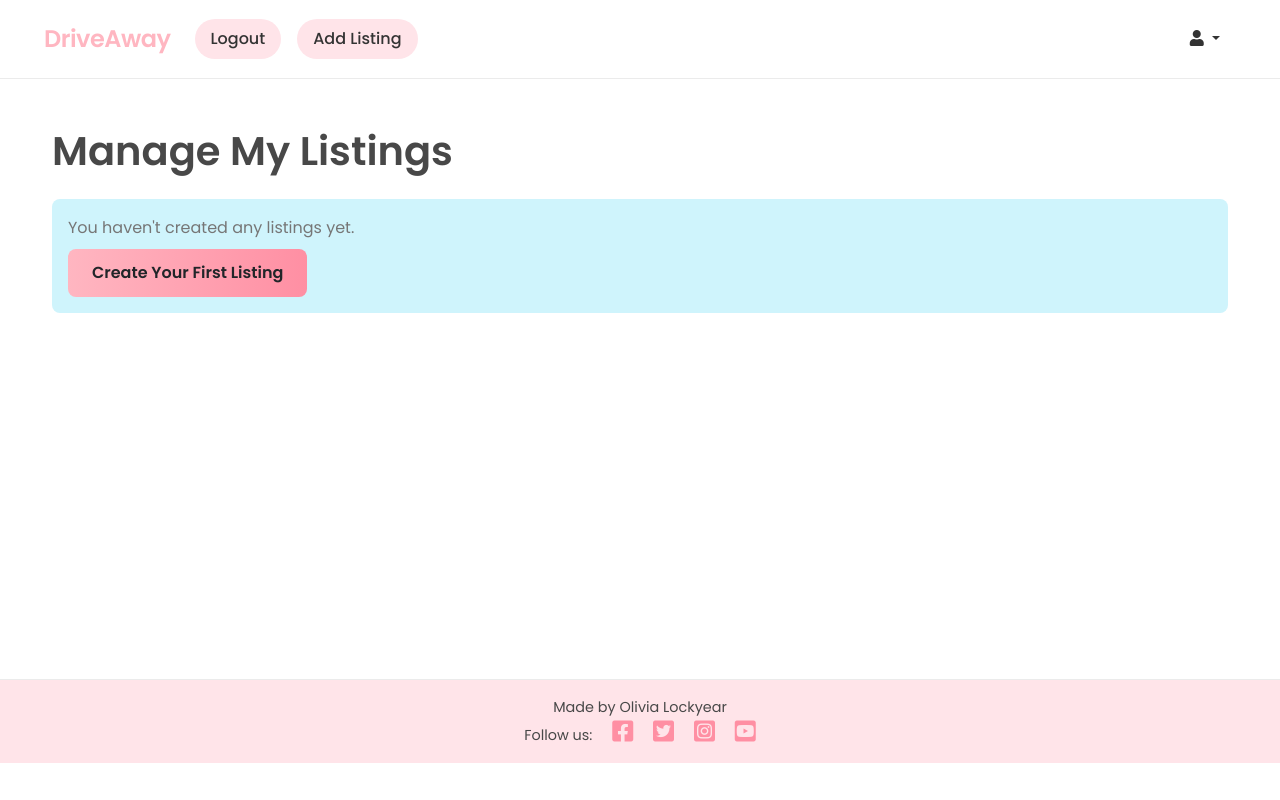
After one commit to livlockyeardev/Capstone-project-Campervan-users, a Django app: page /managelisting/ in a window 1280 px wide. The commit adds this page. Run offline with Django 4.2, Linux system fonts and the light colour scheme; the visitor is signed in with stand-in values (Sample User, id 1); data that the repository does not hold is empty.

Commit message:
add manage listings page

```diff
--- /dev/null
+++ b/listing/templates/listing/manage_listings.html
@@ -0,0 +1,64 @@
+{% extends "base.html" %}
+{% load static %}
+
+{% block content %}
+<div class="container mt-5">
+    <h1 class="mb-4">Manage My Listings</h1>
+
+    {% if listings %}
+        <div class="list-group">
+            {% for listing in listings %}
+            <div class="list-group-item d-flex align-items-center gap-3 py-3">
+                <!-- Left: Image -->
+                <div class="flex-shrink-0">
+                    {% if "placeholder" in listing.featured_image.url %}
+                    <img
+                        src="{% static 'images/default.jpg' %}"
+                        alt="{{ listing.title }}"
+                        class="rounded"
+                        style="width: 80px; height: 80px; object-fit: cover;"
+                    />
+                    {% else %}
+                    <img
+                        src="{{ listing.featured_image.url }}"
+                        alt="{{ listing.title }}"
+                        class="rounded"
+                        style="width: 80px; height: 80px; object-fit: cover;"
+                    />
+                    {% endif %}
+                </div>
+
+                <!-- Center: Title -->
+                <div class="flex-grow-1">
+                    <h5 class="mb-1">{{ listing.title }}</h5>
+                    <p class="text-muted small mb-0">{{ listing.location }}</p>
+                </div>
+
+                <!-- Right: Action Buttons -->
+                <div class="d-flex gap-2 flex-shrink-0">
+                    <!-- Edit Button -->
+                    <a href=""
+                       class="btn btn-sm "
+                       title="Edit listing">
+                        <i class="fas fa-pencil-alt"></i>
+                    </a>
+
+                    <!-- Delete Button -->
+                    <a href=""
+                       class="btn btn-sm"
+                       title="Delete listing"
+                       onclick="return confirm('Are you sure you want to delete this listing?');">
+                        <i class="fas fa-times"></i>
+                    </a>
+                </div>
+            </div>
+            {% endfor %}
+        </div>
+    {% else %}
+        <div class="alert alert-info" role="alert">
+            <p class="mb-2">You haven't created any listings yet.</p>
+            <a href="{% url 'create-listing' %}" class="btn">Create Your First Listing</a>
+        </div>
+    {% endif %}
+</div>
+{% endblock content %}
--- a/listing/urls.py
+++ b/listing/urls.py
@@ -4,4 +4,5 @@ from django.urls import path, include
 urlpatterns = [
     path('', views.ListingList.as_view(), name='home'),
     path('create/', views.ListingCreate.as_view(), name='create-listing'),
+    path('managelisting/', views.ManageListings.as_view(), name='manage-listings'),
 ]
--- a/listing/views.py
+++ b/listing/views.py
@@ -21,3 +21,12 @@ class ListingCreate(LoginRequiredMixin, generic.CreateView):
     def form_valid(self, form):
         form.instance.author = self.request.user
         return super().form_valid(form)
+
+
+class ManageListings(LoginRequiredMixin, generic.ListView):
+    model = Listing
+    template_name = "listing/manage_listings.html"
+    context_object_name = "listings"
+
+    def get_queryset(self):
+        return Listing.objects.filter(author=self.request.user).order_by("-created_on")
--- a/templates/base.html
+++ b/templates/base.html
@@ -91,9 +91,41 @@
             </li>
             {% endif %}
           </ul>
+          {% if user.is_authenticated %}
+          <div class="dropdown">
+            <a
+              class="nav-link dropdown-toggle"
+              href="#"
+              id="userDropdown"
+              role="button"
+              data-bs-toggle="dropdown"
+              aria-expanded="false"
+            >
+              <i class="fas fa-user"></i>
+            </a>
+            <ul class="dropdown-menu dropdown-menu-end" aria-labelledby="userDropdown">
+              <li>
+                <a class="dropdown-item" href="{% url 'manage-listings' %}">
+                  Manage My Listings
+                </a>
+              </li>
+              <li>
+                <a class="dropdown-item" href="">
+                  Manage My Bookings
+                </a>
+              </li>
+              <li>
+                <a class="dropdown-item" href="">
+                  Account Settings
+                </a>
+              </li>
+            </ul>
+          </div>
+          {% else %}
           <span class="navbar-text text-muted">
             <i class="fas fa-user"></i>
           </span>
+          {% endif %}
         </div>
       </div>
     </nav>
```
